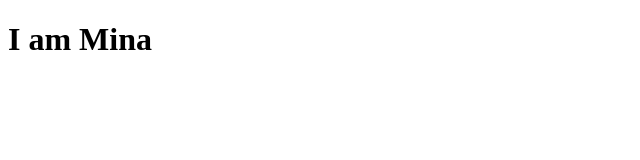
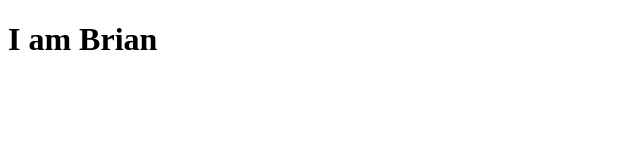
Before and after one commit to lumina293/my-first-repo, a plain HTML site: page index.html in a window 1280 px wide. Shown: the full height of the page, 0-640 px from the left. Drawn offline with Linux system fonts and the light colour scheme.

Commit message:
Change h1

```diff
--- a/index.html
+++ b/index.html
@@ -7,7 +7,7 @@
 </head>
 <body>
     <div>
-        <h1>I am Mina</h1>
+        <h1>I am Brian</h1>
     </div>
 </body>
 </html>
```
